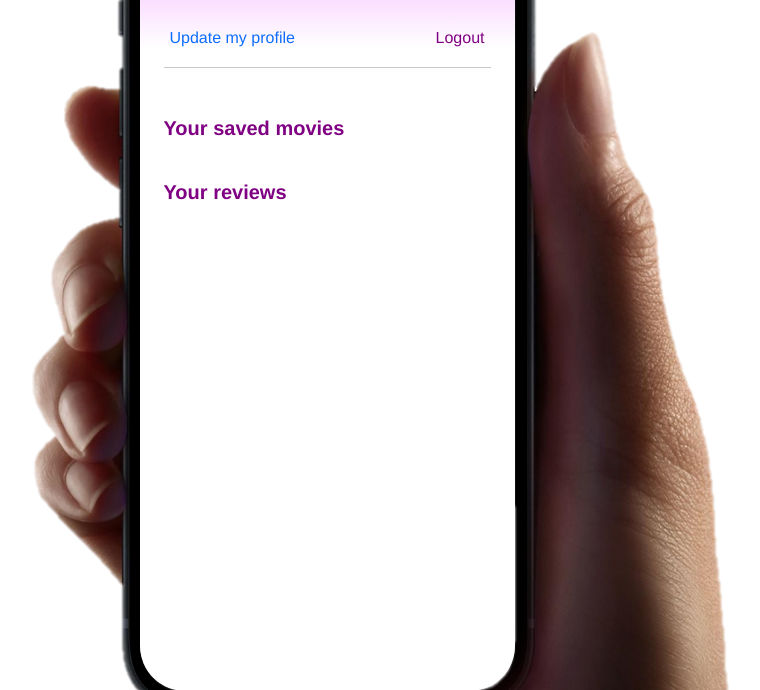
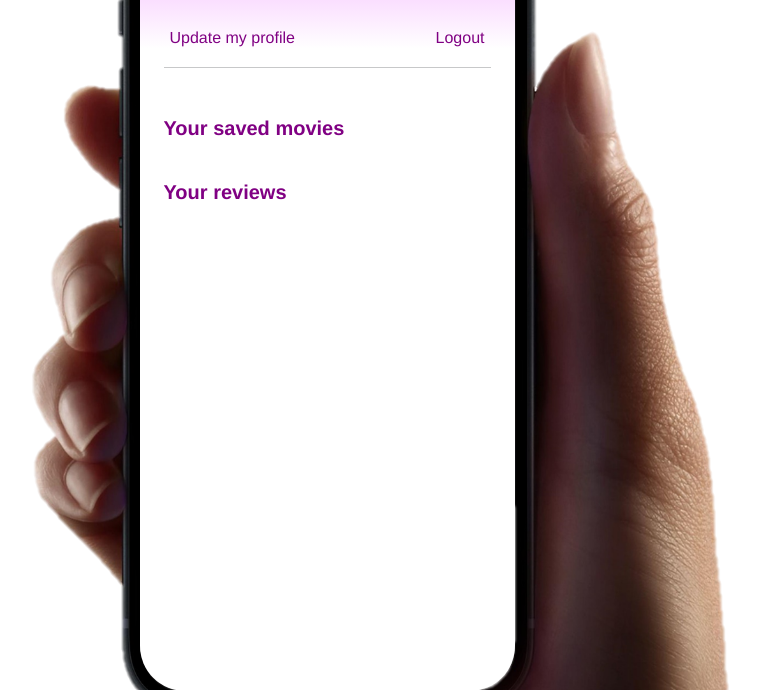
Before and after one commit to rohmantique/SSAFY-Final-Pjt, a Django app: template accounts/templates/accounts/profile.html in a window 1280 px wide. Shown: the part 111-801 px from the top of the page, without its empty margins (313-1073 px from the left). Run offline with Django 3.2, Linux system fonts and the light colour scheme; the template is opened without the code that fills it, so the values that code supplies are empty; parts of the project's set-up code (start-up, migrations or seed data) failed here and were passed over.

Commit message:
eunho/ 저녁 전 push

```diff
--- a/accounts/templates/accounts/profile.html
+++ b/accounts/templates/accounts/profile.html
@@ -17,7 +17,11 @@
   .profile-button {
     border: none !important;
     background: none !important;
-    color: #800083;
+    color: #800083 !important;
+  }
+
+  .update-font {
+    color: #800083 !important;
   }
 {% endblock style %}
 
@@ -25,7 +29,7 @@
   <div class="px-4 my-4">
     <h2 class="my-4">Hello, {{ user.nickname }}.</h2>
     <div class="d-flex justify-content-between">
-      <button class="profile-button"><a href="{% url 'accounts:update_profile' user %}">Update my profile</a></button>
+      <button class="profile-button"><a href="{% url 'accounts:update_profile' user %}" class="update-font">Update my profile</a></button>
       <form action="{% url 'accounts:logout' %}" method="POST">
         {% csrf_token %}
         <button class="profile-button">Logout</button>
--- a/movies/views.py
+++ b/movies/views.py
@@ -4,7 +4,7 @@ from django.contrib.auth.decorators import login_required
 from django.views.decorators.http import require_POST, require_GET, require_http_methods
 
 from .models import Movie, Review
-from .forms import ReviewForm, Commentform
+from .forms import ReviewForm, CommentForm
 
 # Create your views here.
 def select_mood(request):
@@ -49,7 +49,6 @@ def index(request, mood_pk):
         if Review.objects.filter(movie=saved_movie).exists():
             continue
         saved.append(saved_movie)
-
 
     context = {
         'saved': saved,
```
